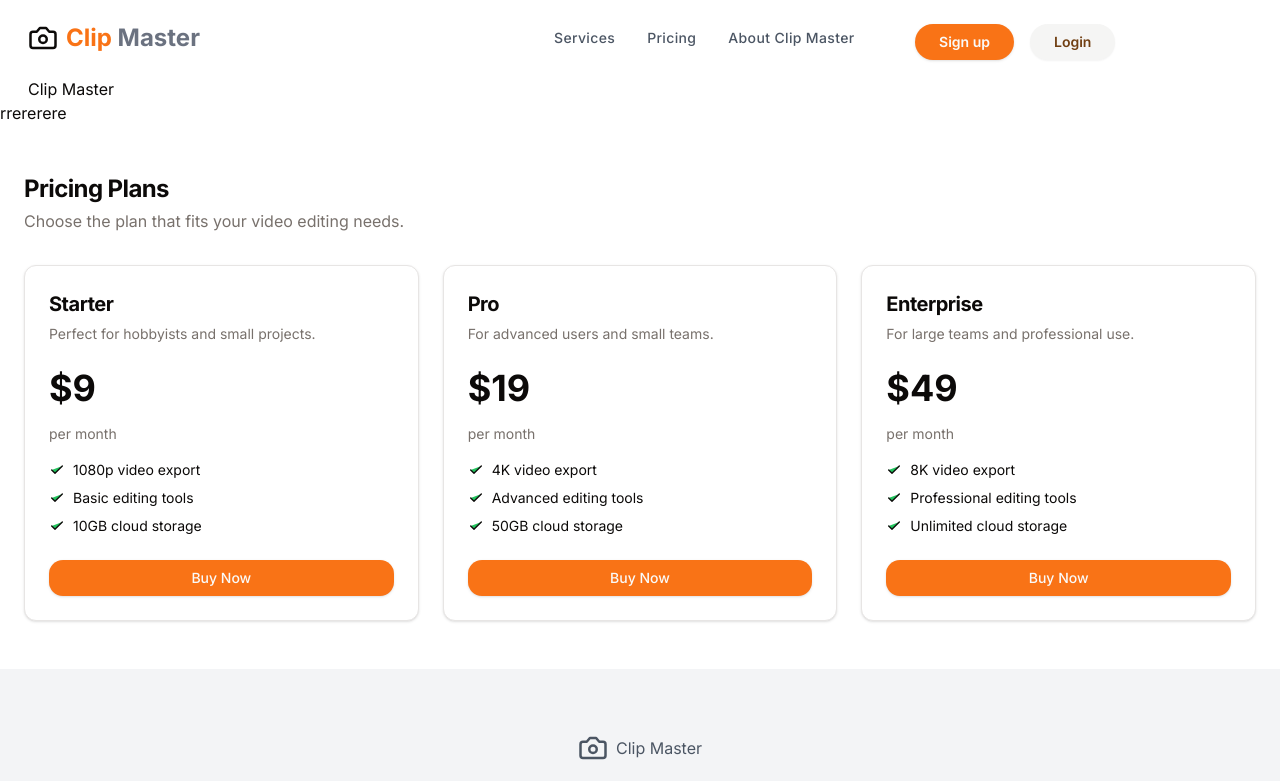
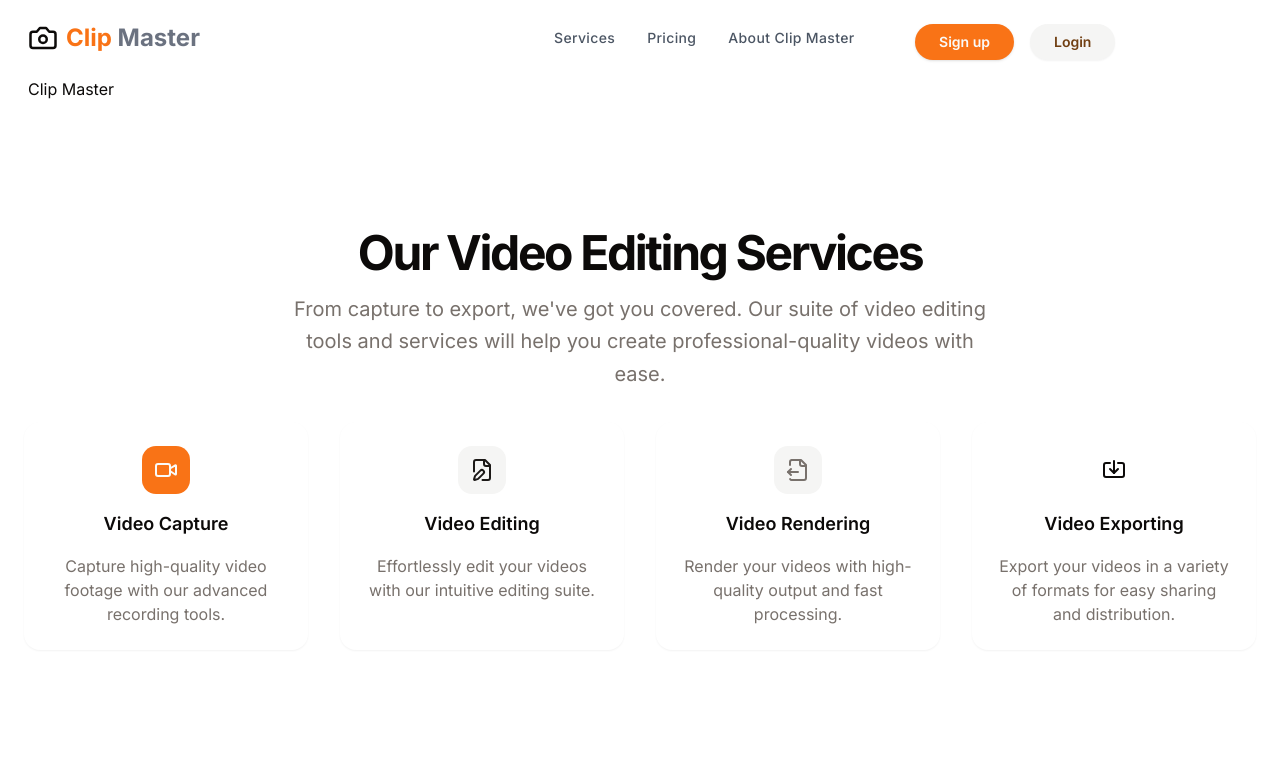
Before and after one commit to peterdinis/ClipMaster, a Next.js app: page / in a window 1280 px wide. Shown: the top 781 px of the page. Built offline with nearby package versions, Linux system fonts and the light colour scheme.

Commit message:
infra: Update react.js / next.js versions

```diff
--- a/app/_components/hero/HeroPricing.tsx
+++ b/app/_components/hero/HeroPricing.tsx
@@ -5,7 +5,7 @@ import { CheckIcon } from "lucide-react"
 
 const HeroPricing: FC = () => {
   return (
-    <section className="w-full py-12">
+    <section className="w-full">
       <div className="container grid gap-8 px-4 md:px-6">
         <div className="flex flex-col md:flex-row items-start md:items-center gap-4 md:gap-8">
           <div className="grid gap-1">
--- a/app/_components/hero/HeroServices.tsx
+++ b/app/_components/hero/HeroServices.tsx
@@ -1,10 +1,59 @@
+import { FileOutputIcon, FilePenIcon, ImportIcon, VideoIcon } from "lucide-react";
 import { FC } from "react";
 
 const HeroServices: FC = () => {
     return (
-        <>
-        rrererere
-        </>
+        <section className="w-full py-12 md:py-24 lg:py-32">
+        <div className="container px-4 md:px-6">
+          <div className="flex flex-col items-center justify-center space-y-8">
+            <div className="text-center space-y-4">
+              <h2 className="text-3xl font-bold tracking-tighter sm:text-4xl md:text-5xl">Our Video Editing Services</h2>
+              <p className="max-w-[700px] text-muted-foreground md:text-xl/relaxed lg:text-base/relaxed xl:text-xl/relaxed">
+                From capture to export, we've got you covered. Our suite of video editing tools and services will help you
+                create professional-quality videos with ease.
+              </p>
+            </div>
+            <div className="grid grid-cols-1 md:grid-cols-2 lg:grid-cols-4 gap-8 w-full">
+              <div className="flex flex-col items-center gap-4 p-6 rounded-lg bg-background shadow-sm">
+                <div className="bg-primary rounded-md p-3 flex items-center justify-center">
+                  <VideoIcon className="w-6 h-6 text-primary-foreground" />
+                </div>
+                <h3 className="text-lg font-semibold">Video Capture</h3>
+                <p className="text-muted-foreground text-center">
+                  Capture high-quality video footage with our advanced recording tools.
+                </p>
+              </div>
+              <div className="flex flex-col items-center gap-4 p-6 rounded-lg bg-background shadow-sm">
+                <div className="bg-secondary rounded-md p-3 flex items-center justify-center">
+                  <FilePenIcon className="w-6 h-6 text-secondary-foreground" />
+                </div>
+                <h3 className="text-lg font-semibold">Video Editing</h3>
+                <p className="text-muted-foreground text-center">
+                  Effortlessly edit your videos with our intuitive editing suite.
+                </p>
+              </div>
+              <div className="flex flex-col items-center gap-4 p-6 rounded-lg bg-background shadow-sm">
+                <div className="bg-muted rounded-md p-3 flex items-center justify-center">
+                  <FileOutputIcon className="w-6 h-6 text-muted-foreground" />
+                </div>
+                <h3 className="text-lg font-semibold">Video Rendering</h3>
+                <p className="text-muted-foreground text-center">
+                  Render your videos with high-quality output and fast processing.
+                </p>
+              </div>
+              <div className="flex flex-col items-center gap-4 p-6 rounded-lg bg-background shadow-sm">
+                <div className="bg-card rounded-md p-3 flex items-center justify-center">
+                  <ImportIcon className="w-6 h-6 text-card-foreground" />
+                </div>
+                <h3 className="text-lg font-semibold">Video Exporting</h3>
+                <p className="text-muted-foreground text-center">
+                  Export your videos in a variety of formats for easy sharing and distribution.
+                </p>
+              </div>
+            </div>
+          </div>
+        </div>
+      </section>
     )
 }
 
```
Also changed, not shown: package.json (+4 -4 lines), 1 other file (tests, documents, lock files or other folders).
